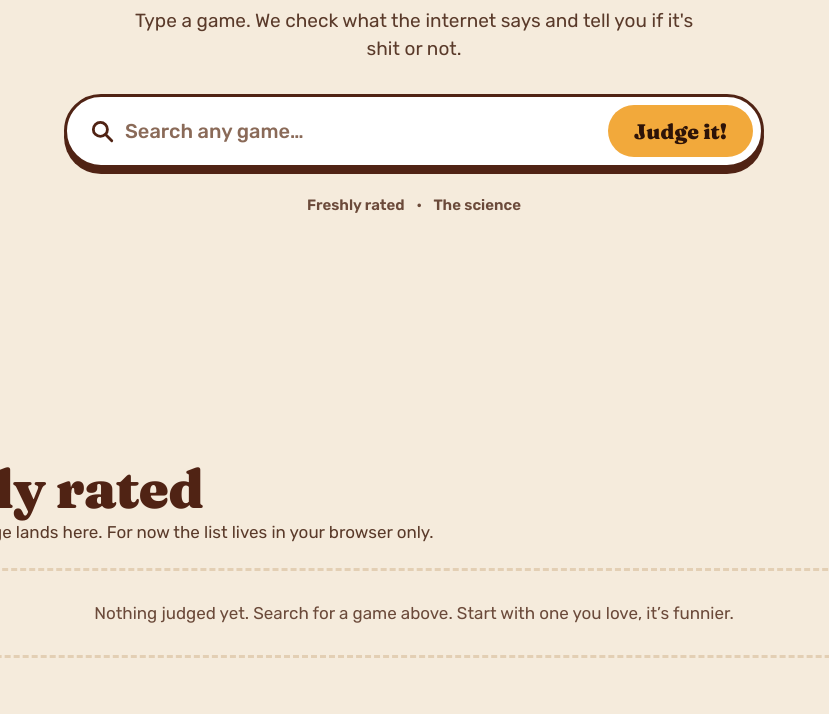
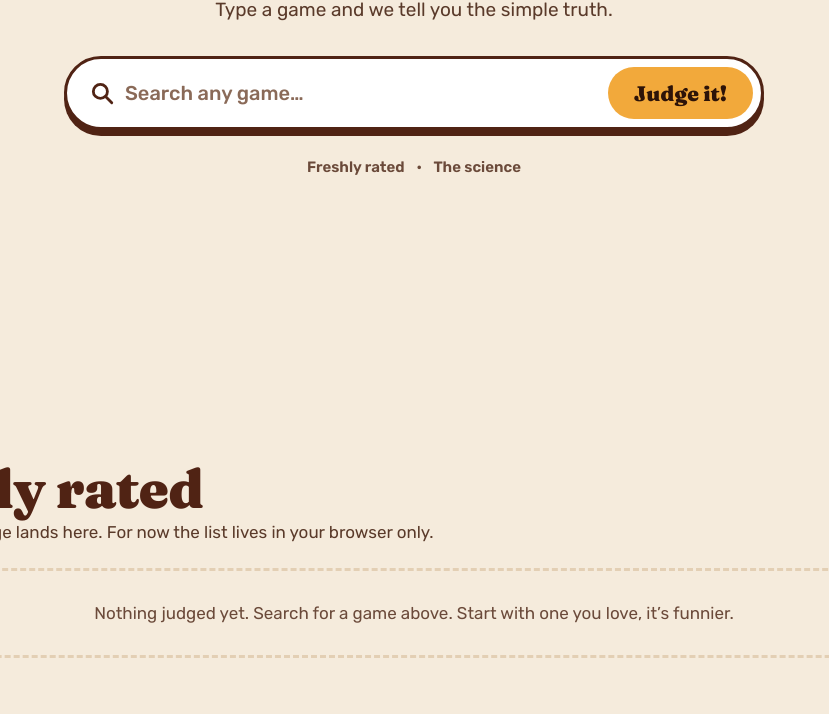
Before and after one commit to erikdrawz/shtgame, a plain HTML site: page index.html in a window 1280 px wide. Shown: the part 386-1100 px from the top of the page, without its empty margins (226-1055 px from the left). Drawn offline with Linux system fonts and the light colour scheme.

Commit message:
Drop pill, shorter intro line
Co-Authored-By: Claude Opus 5.5 <noreply@anthropic.com>
Claude-Session: https://claude.ai/code/session_01TKU5GLdzbzZ2FLSLwLM1YR

```diff
--- a/index.html
+++ b/index.html
@@ -188,8 +188,7 @@ footer p{margin:0}
 <section class="hero">
   <a class="mark" href="#" id="home" aria-label="Is it a shit game? home"><svg width="72" height="72" viewBox="0 0 48 48" aria-hidden="true"><path fill="#502314" d="M25 3c2.5 2.6 5.5 4.6 5.5 7.6 0 1.6-.9 2.8-2.2 3.4 4.6.6 7.6 3.2 7.6 6.5 0 1.4-.5 2.6-1.5 3.6C39 25.3 43 28.5 43 32.6 43 38.4 34.6 43 24 43S5 38.4 5 32.6c0-4.1 4-7.3 8.6-8.5-1-1-1.6-2.2-1.6-3.6 0-3.3 3-5.9 7.6-6.5-1.4-.7-2.1-1.9-2.1-3.3C17.5 6.9 22.5 5.8 25 3z"/><circle cx="18" cy="31" r="3" fill="#F5EBDC"/><circle cx="30" cy="31" r="3" fill="#F5EBDC"/><circle cx="18.6" cy="31.4" r="1.4" fill="#2D1308"/><circle cx="30.6" cy="31.4" r="1.4" fill="#2D1308"/><path d="M19 37c3 2.4 7 2.4 10 0" stroke="#F5EBDC" stroke-width="2.2" fill="none" stroke-linecap="round"/></svg></a>
   <h1 class="title display">Is it a <span class="hl">shit</span> video game?</h1>
-  <p class="pill">Simple verdict. Zero nuance.</p>
-  <p class="lede">Type a game. We check what the internet says and tell you if it's shit or not.</p>
+  <p class="lede">Type a game and we tell you the simple truth.</p>
   <form class="search" id="form" autocomplete="off">
     <label class="sr" for="q">Game name</label>
     <div class="bar">
```
